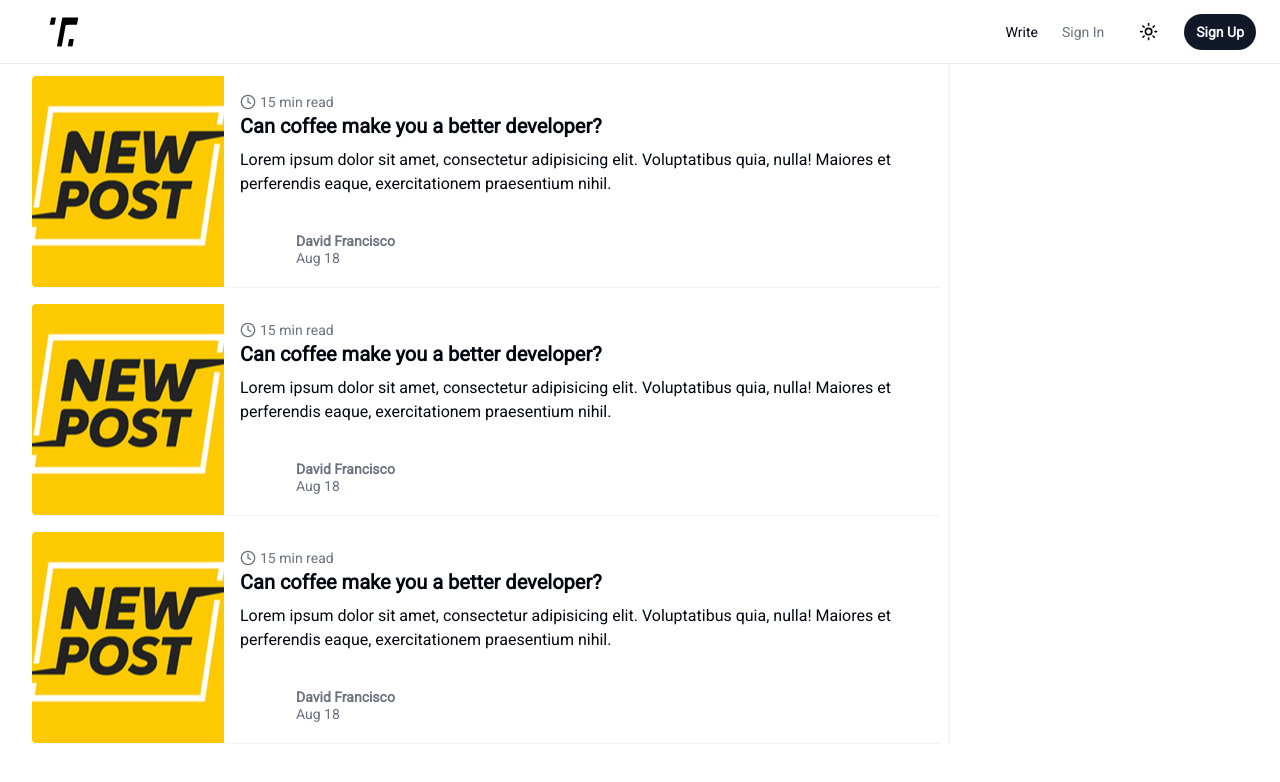
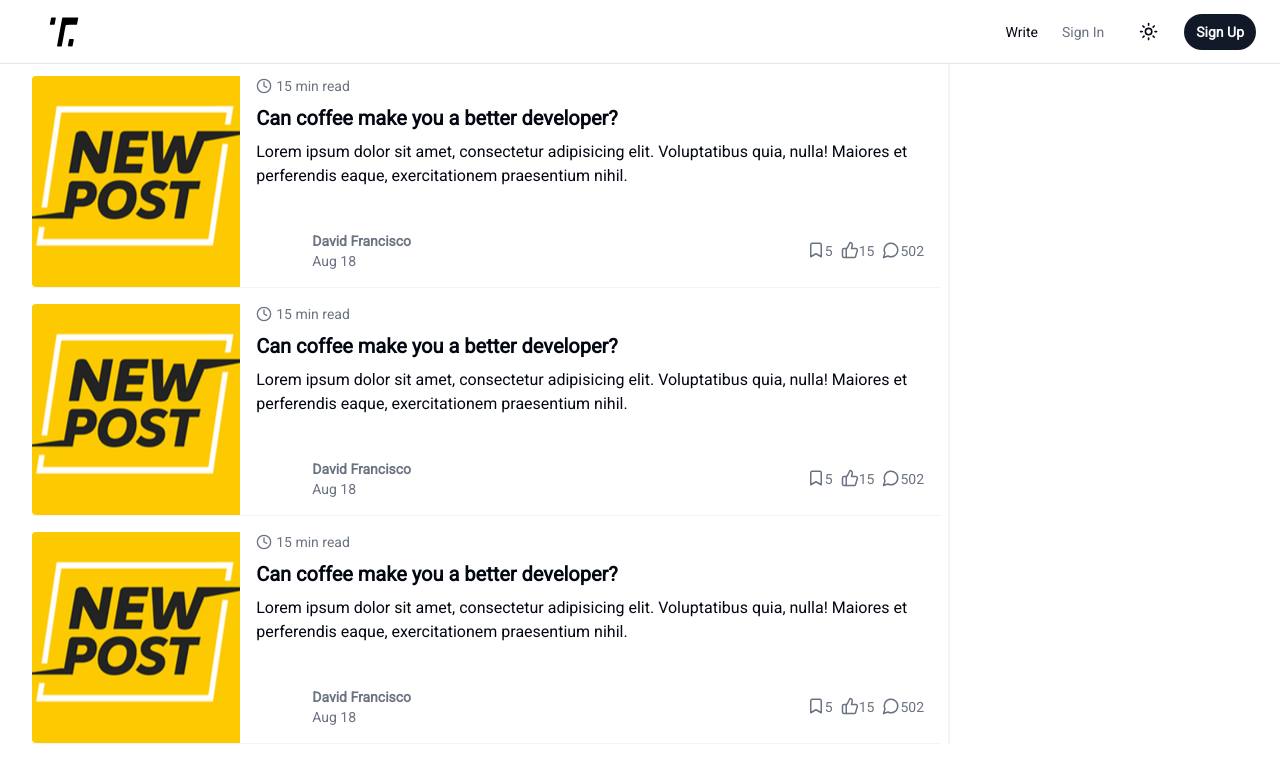
Before and after one commit to davidfcopozo/personal-blog, a Next.js app in the folder client/: page / in a window 1280 px wide. Shown: the top 782 px of the page. Built offline with nearby package versions, Linux system fonts and the light colour scheme.

Commit message:
refactor: Update BlogCard component structure and styles
Signed-off-by: David <davidfco.pozo@gmail.com>

```diff
--- a/client/src/components/blog-card.tsx
+++ b/client/src/components/blog-card.tsx
@@ -1,34 +1,38 @@
-import { Clock } from "lucide-react";
+import { Bookmark, Clock, MessageCircle, ThumbsUp } from "lucide-react";
 import Image from "next/image";
 import Link from "next/link";
 
 export const BlogCard = () => {
   return (
+    <div className="max-w-sm w-full rounded-b-lg border-b rounded-b-lg transition-all duration-300 lg:max-w-full lg:flex lg:border-x-0 lg:border-secondary lg:rounded-b-none hover:scale-[1.02] lg:hover:rounded-b hover:shadow-[0px_1px_0px_0px] hover:shadow-muted-foreground">
       <Link
         href="#"
-      className="max-w-sm w-full rounded-b-lg border-b rounded-b-lg lg:max-w-full lg:flex hover:shadow-sm hover:shadow-muted-foreground lg:border-l-0 lg:border-secondary lg:rounded-b-none lg:hover:rounded-r"
-    >
-      <div
-        className="h-48 lg:h-auto lg:w-48 flex-none bg-center rounded-t lg:rounded-tr-none lg:rounded-l text-center overflow-hidden"
+        className="flex h-48 lg:h-auto lg:w-80 bg-center rounded-t lg:rounded-tr-none lg:rounded-l text-center overflow-hidden"
         style={{ backgroundImage: "url('/new-img.png')" }}
         title="Woman holding a mug"
-      ></div>
-      <div className="flex flex-col justify-between leading-normal p-4 bg-transparent ">
+      ></Link>
+      <div className="flex flex-col justify-between leading-normal  px-4 py-4 bg-transparent lg:pt-0">
         <div className="mb-8">
-          <p className="text-sm gap-1 text-center text-muted-foreground flex items-center">
+          <p className="text-sm gap-1 text-center text-muted-foreground flex items-center pb-2">
             <Clock size={16} strokeWidth={2} />
             15 min read
           </p>
-          <div className="text-foreground font-bold text-xl mb-2">
+          <Link href="#" legacyBehavior>
+            <a>
+              <h2 className="text-foreground font-bold text-xl mb-2">
                 Can coffee make you a better developer?
-          </div>
+              </h2>
               <p className="text-foreground text-base">
                 Lorem ipsum dolor sit amet, consectetur adipisicing elit.
                 Voluptatibus quia, nulla! Maiores et perferendis eaque,
                 exercitationem praesentium nihil.
               </p>
+            </a>
+          </Link>
         </div>
+        <div className="flex justify-between items-center">
           <div className="flex items-center">
+            <Link href="/#">
               <Image
                 className="w-10 h-10 rounded-full mr-4"
                 src="/TechyComm-Logo.svg"
@@ -36,14 +40,34 @@ export const BlogCard = () => {
                 width={300}
                 height={200}
               />
+            </Link>
             <div className="text-sm">
-            <p className="text-muted-foreground font-semibold  leading-none">
+              <Link href="/#" legacyBehavior>
+                <a className="text-muted-foreground font-semibold leading-none transition-all duration-300 hover:text-foreground">
                   David Francisco
-            </p>
+                </a>
+              </Link>
               <p className="text-muted-foreground">Aug 18</p>
             </div>
           </div>
+          <div className="flex gap-2 text-muted-foreground">
+            <div className="flex justify-center transition-all duration-300 cursor-pointer hover:text-foreground">
+              <Bookmark size={18} strokeWidth={2} />
+              <span className="text-sm">5</span>
             </div>
+            <div className="flex justify-center transition-all duration-300 cursor-pointer hover:text-foreground">
+              <ThumbsUp size={18} strokeWidth={2} />
+              <span className="text-sm">15</span>
+            </div>
+            <Link href="#" legacyBehavior>
+              <a className="flex justify-center transition-all duration-300 hover:text-foreground">
+                <MessageCircle size={18} strokeWidth={2} />
+                <span className="text-sm">502</span>
+              </a>
             </Link>
+          </div>
+        </div>
+      </div>
+    </div>
   );
 };
```
Lines whose indentation alone changed are shown as unchanged.
